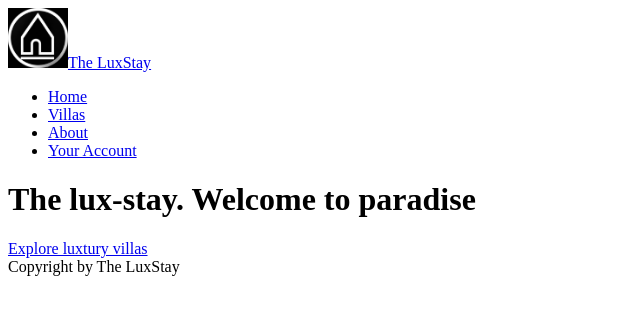
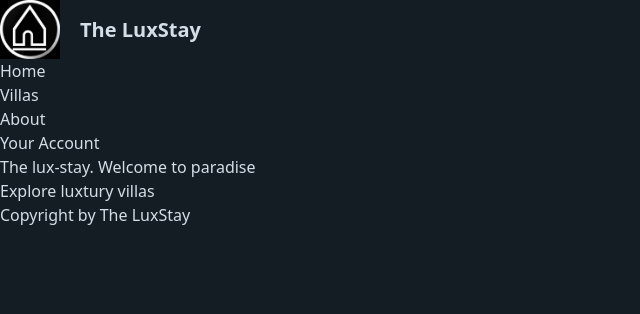
Before and after one commit to Hannah-Zhang-H/the-luxstay-website, a Next.js app: page / in a window 1280 px wide. Shown: the top 314 px of the page, without its empty margins (0-640 px from the left). Built offline with nearby package versions, Linux system fonts and the light colour scheme.

Commit message:
Add colours to tailwind.config

```diff
--- a/app/_components/Logo.js
+++ b/app/_components/Logo.js
@@ -1,9 +1,10 @@
+import Image from "next/image";
 import Link from "next/link";
 
 function Logo() {
   return (
-    <Link href="/" className="flex items-center gap-4 z-10">
-      <img src="/icon.png" height="60" width="60" alt="The Wild Oasis logo" />
+    <Link href="/" className="flex items-center gap-5 z-10">
+      <Image src="/icon.png" height="60" width="60" alt="The Wild Oasis logo" />
       <span className="text-xl font-semibold text-primary-100">
         The LuxStay
       </span>
--- a/app/_styles/globals.css
+++ b/app/_styles/globals.css
@@ -1,7 +1,9 @@
+/* Import this file in the layout.js file */
 @tailwind base;
 @tailwind components;
 @tailwind utilities;
 
+/*
 @layer components {
   .spinner {
     margin: 3.2rem auto 1.6rem;
@@ -29,11 +31,14 @@
     }
   }
 }
+*/
 
 /* For data picker */
+/*
 .rdp {
   --rdp-cell-size: 32px !important;
   --rdp-accent-color: theme('colors.accent.500') !important;
   --rdp-background-color: theme('colors.accent.600') !important;
   margin: 0 !important;
 }
+*/
--- a/app/layout.js
+++ b/app/layout.js
@@ -1,6 +1,8 @@
 import Navigation from "@/app/_components/Navigation";
 import Logo from "@/app/_components/Logo";
 // Pay attention to the structure in this function
+
+import "@/app/_styles/globals.css";
 
 // This metadata is the title
 export const metadata = {
@@ -10,7 +12,7 @@ export const metadata = {
 export default function RootLayout({ children }) {
   return (
     <html lang="en">
-      <body>
+      <body className="bg-primary-950 text-primary-100 min-h-screen">
         <header>
           <Logo />
         </header>
--- a/tailwind.config.js
+++ b/tailwind.config.js
@@ -7,10 +7,33 @@ module.exports = {
   ],
   theme: {
     extend: {
-      backgroundImage: {
-        "gradient-radial": "radial-gradient(var(--tw-gradient-stops))",
-        "gradient-conic":
-          "conic-gradient(from 180deg at 50% 50%, var(--tw-gradient-stops))",
+      colors: {
+        primary: {
+          50: "#E1E8EF",
+          100: "#D4DEE7",
+          200: "#B7C7D7",
+          300: "#99B0C7",
+          400: "#7C99B6",
+          500: "#5E82A6",
+          600: "#4C6B8A",
+          700: "#3C546C",
+          800: "#2C3D4F",
+          900: "#1B2631",
+          950: "#141C24",
+        },
+        accent: {
+          50: "#FAF5F0",
+          100: "#F4ECE1",
+          200: "#E8D6BF",
+          300: "#DDC2A2",
+          400: "#D2AF84",
+          500: "#C69963",
+          600: "#B78343",
+          700: "#926835",
+          800: "#6C4D28",
+          900: "#4B351B",
+          950: "#382814",
+        },
       },
     },
   },
```
Also changed, not shown: package.json (+6 -5 lines), 1 other file (tests, documents, lock files or other folders).
